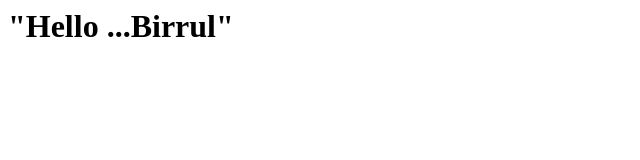
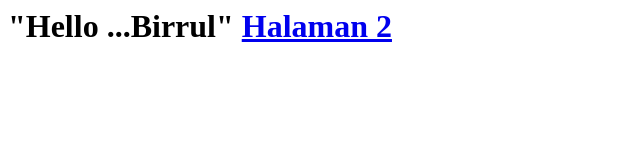
Before and after one commit to BirrulWalid/BirrulWalid.github.io, a plain HTML site: page index.html in a window 1280 px wide. Shown: the whole page, without its empty margins (0-640 px from the left). Drawn offline with Linux system fonts and the light colour scheme.

Commit message:
Update index.html

```diff
--- a/index.html
+++ b/index.html
@@ -5,6 +5,7 @@
 <body>
 
 <h1> "Hello ...Birrul" </hl>
+   <a href=halaman2.html">Halaman 2 </a>
 </body>
 
 </html>
```
